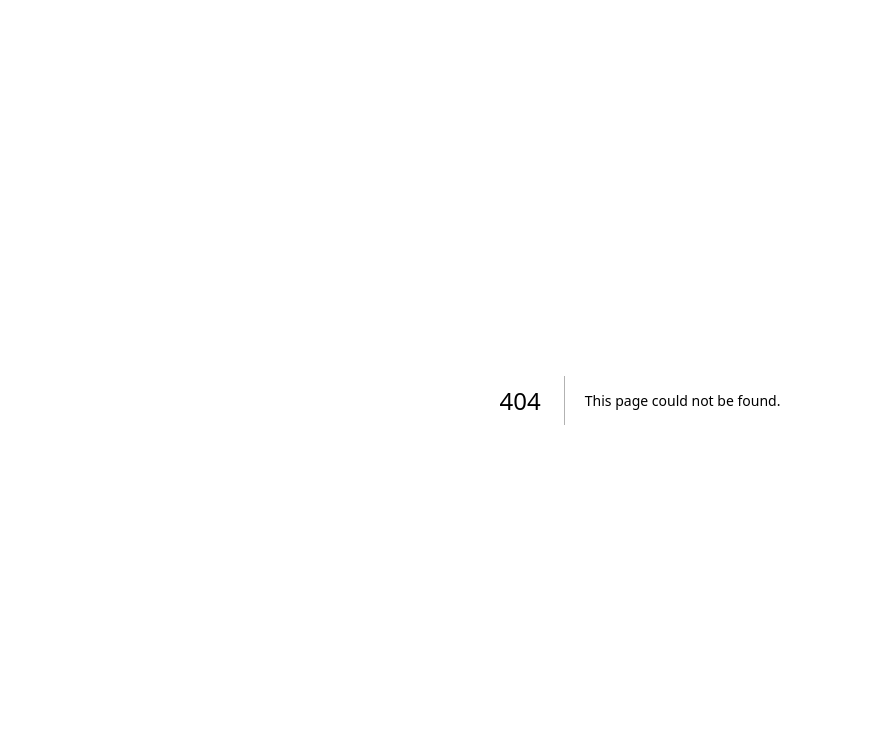
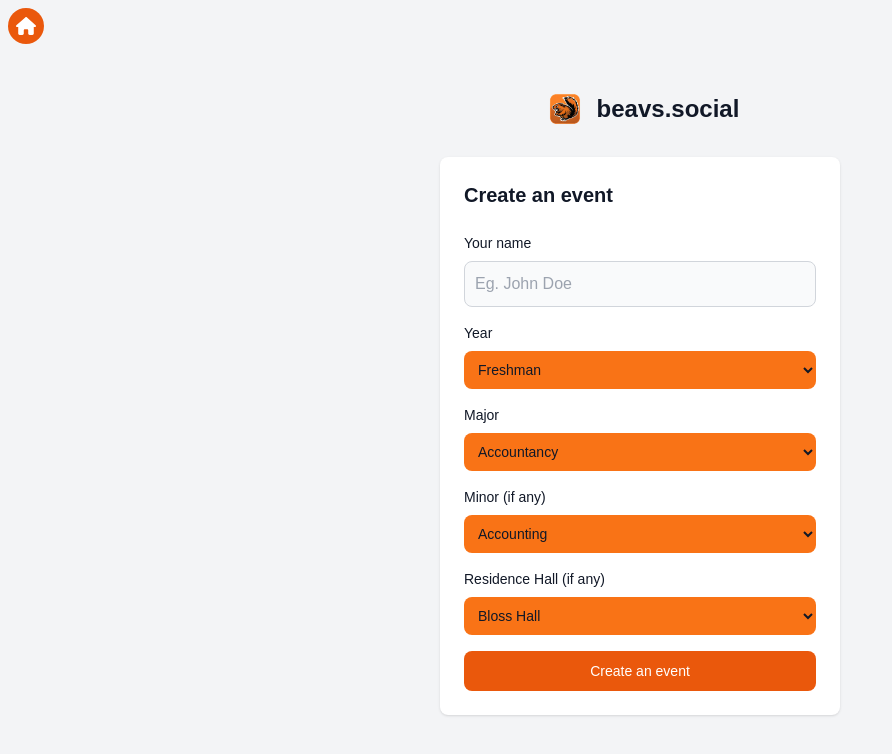
Before and after one commit to meetraval2006/beaves.social, a Next.js app in the folder client/: page /you/create_event in a window 1280 px wide. Before the commit this address had no page. Shown: the top 754 px of the page, without its empty margins (0-892 px from the left). Built offline with nearby package versions, Linux system fonts and the light colour scheme.

Commit message:
create event in progress

```diff
--- a/client/app/components/EventsWall.tsx
+++ b/client/app/components/EventsWall.tsx
@@ -1,9 +1,11 @@
 import { useState, useEffect } from 'react';
 import { motion } from 'framer-motion';
 import EventCard from './EventCard';
+import { useRouter } from 'next/navigation';
 
 export default function HomeUsersWall() {
   const [data, setData] = useState<any[]>([]);
+  const router = useRouter();
 
   useEffect(() => {
     const fetchData = async () => {
@@ -20,13 +22,14 @@ export default function HomeUsersWall() {
     fetchData();
   }, []);
 
+  const handleDirect = () => {router.push("/you/create_event")};
 
   return (
     <div className="flex flex-col w-full">
       <div className="flex justify-center my-4">
         <button
           className="transition rounded-lg ease-in-out bg-orange-600 hover:-translate-y-1 hover:scale-110 hover:bg-orange-500 duration-300 bg-orange-600 hover:bg-orange-600 text-white font-bold py-3 px-6 rounded-lg shadow-md transition ease-in-out duration-300"
-          // onClick={}
+          onClick={handleDirect}
         >
           Create Event
         </button>
--- /dev/null
+++ b/client/app/you/create_event/page.tsx
@@ -0,0 +1,152 @@
+'use client';
+
+import Image from "next/image";
+import { useRouter, useSearchParams, redirect } from 'next/navigation';
+import { FormEvent } from 'react';
+import DropdownOptions from "@/app/components/AccountDropdownOptions";
+import Logo from "@/public/logo.png";
+
+export default function CreateEventForm() {
+  const searchParams = useSearchParams();
+  const router = useRouter();
+  //const email = searchParams.get('email') + "@oregonstate.edu";
+
+  async function onSubmit(event: FormEvent<HTMLFormElement>) {
+    event.preventDefault();
+    const data = new FormData(event.currentTarget);
+    const dataObject = Object.fromEntries(data);
+    //dataObject.email = email;
+
+    const response = await fetch('http://127.0.0.1:5000/api/create_event', {
+      method: 'POST',
+      headers: {
+        'Content-Type': 'application/json',
+      },
+      body: JSON.stringify(dataObject),
+    });
+
+    const json = await response.json();
+
+    //localStorage.setItem("email", json.email);
+    localStorage.setItem("author_id", json.id);
+    localStorage.setItem("name", json.name);
+    localStorage.setItem("major", json.major);
+    localStorage.setItem("minor", json.minor);
+    localStorage.setItem("residence_hall", json.residence_hall);
+    localStorage.setItem("year", json.year);
+
+    router.push(`/you/events`);
+  }
+
+  return (
+    <>
+      <div className="relative">
+        <div className="absolute top-2 left-2 flex gap-4">
+          <button
+            className="transition rounded-full bg-orange-600 hover:bg-black text-white hover:text-orange-600 ease-in-out duration-300 p-2"
+            onClick={() => redirect("/you/home")}
+          >
+            <svg
+              xmlns="http://www.w3.org/2000/svg"
+              height={20}
+              width={20}
+              viewBox="0 0 576 512"
+              className="fill-current"
+            >
+              <path d="M575.8 255.5c0 18-15 32.1-32 32.1l-32 0 .7 160.2c0 2.7-.2 5.4-.5 8.1l0 16.2c0 22.1-17.9 40-40 40l-16 0c-1.1 0-2.2 0-3.3-.1c-1.4 .1-2.8 .1-4.2 .1L416 512l-24 0c-22.1 0-40-17.9-40-40l0-24 0-64c0-17.7-14.3-32-32-32l-64 0c-17.7 0-32 14.3-32 32l0 64 0 24c0 22.1-17.9 40-40 40l-24 0-31.9 0c-1.5 0-3-.1-4.5-.2c-1.2 .1-2.4 .2-3.6 .2l-16 0c-22.1 0-40-17.9-40-40l0-112c0-.9 0-1.9 .1-2.8l0-69.7-32 0c-18 0-32-14-32-32.1c0-9 3-17 10-24L266.4 8c7-7 15-8 22-8s15 2 21 7L564.8 231.5c8 7 12 15 11 24z" />
+            </svg>
+          </button>
+        </div>
+      </div>
+      <section className="bg-gray-100 dark:bg-black min-h-screen flex items-center">
+        <div className="flex flex-col items-center justify-center px-6 py-8 mx-auto sm:max-w-md">
+          <a
+            href="/"
+            className="flex items-center mb-6 text-2xl font-semibold text-gray-900 dark:text-orange-500"
+          >
+            <Image
+              className="inline-block align-middle rounded-lg w-12 h-12 mr-2"
+              src={Logo}
+              alt="placeholder"
+              width={300}
+              height={300}
+            />
+            beavs.social
+          </a>
+          <div className="w-full bg-white rounded-lg shadow dark:border dark:border-orange-600 dark:bg-black">
+            <div className="p-6 space-y-6">
+              <h1 className="text-xl font-bold text-gray-900 dark:text-orange-500">
+                Create an event
+              </h1>
+              <form className="space-y-4" onSubmit={onSubmit}>
+                <div>
+                  <label
+                    htmlFor="name"
+                    className="block mb-2 text-sm font-medium text-gray-900 dark:text-orange-400"
+                  >
+                    Your name
+                  </label>
+                  <input
+                    type="text"
+                    name="name"
+                    id="name"
+                    placeholder="Eg. John Doe"
+                    className="bg-gray-50 border border-gray-300 text-gray-900 rounded-lg focus:ring-orange-500 focus:border-orange-500 block w-full p-2.5 dark:bg-black dark:border-orange-500 dark:text-orange-300"
+                  />
+                </div>
+
+                <div>
+                  <label
+                    htmlFor="year"
+                    className="block mb-2 text-sm font-medium text-gray-900 dark:text-orange-400"
+                  >
+                    Year
+                  </label>
+                  <DropdownOptions.YearDropdownOptions />
+                </div>
+
+                <div>
+                  <label
+                    htmlFor="major"
+                    className="block mb-2 text-sm font-medium text-gray-900 dark:text-orange-400"
+                  >
+                    Major
+                  </label>
+                  <DropdownOptions.MajorDropdownOptions />
+                </div>
+
+                <div>
+                  <label
+                    htmlFor="minor"
+                    className="block mb-2 text-sm font-medium text-gray-900 dark:text-orange-400"
+                  >
+                    Minor (if any)
+                  </label>
+                  <DropdownOptions.MinorDropdownOptions />
+                </div>
+
+                <div>
+                  <label
+                    htmlFor="hall"
+                    className="block mb-2 text-sm font-medium text-gray-900 dark:text-orange-400"
+                  >
+                    Residence Hall (if any)
+                  </label>
+                  <DropdownOptions.ResidenceHallDropdownOptions />
+                </div>
+
+                <button
+                  type="submit"
+                  className="w-full text-white bg-orange-600 hover:bg-orange-400 focus:ring-4 focus:outline-none focus:ring-orange-300 font-medium rounded-lg text-sm px-5 py-2.5 text-center dark:focus:ring-orange-800"
+                >
+                  Create an event
+                </button>
+
+              </form>
+            </div>
+          </div>
+        </div>
+      </section>
+    </>
+  );
+}
```
Also changed, not shown: 1 other file (tests, documents, lock files or other folders).
